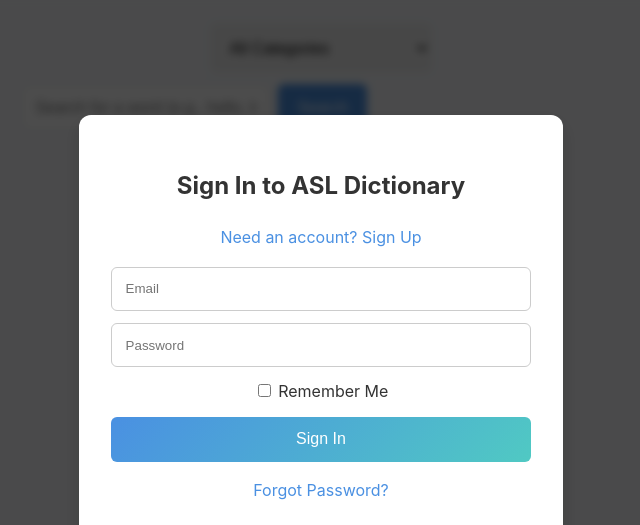
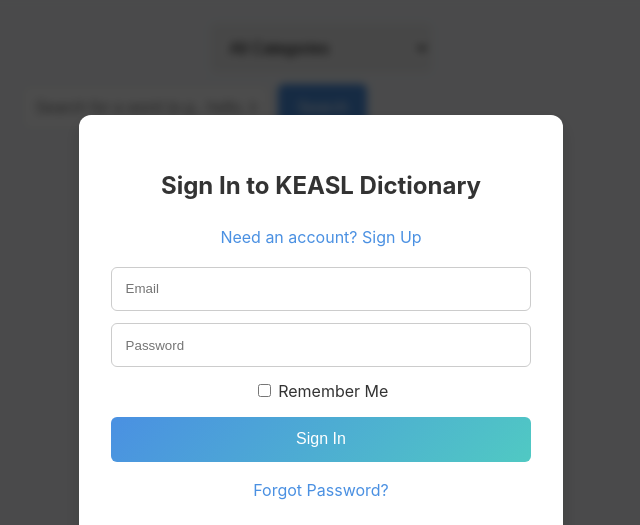
Before and after one commit to wawerumb-ux/ASL-Dictionary, an Electron app: page index.html in a window 1280 px wide. Shown: the top 525 px of the page, without its empty margins (319-959 px from the left). Drawn offline with Linux system fonts and the light colour scheme; a small style sheet from the web is missing.

Commit message:
index.html

```diff
--- a/index.html
+++ b/index.html
@@ -3,7 +3,7 @@
 <head>
     <meta charset="UTF-8">
     <meta name="viewport" content="width=device-width, initial-scale=1.0">
-    <title>ASL Dictionary App</title>
+    <title>KEASL Dictionary App</title>
     <link rel="stylesheet" href="style.css">
     <link rel="manifest" href="manifest.json">
     <meta name="theme-color" content="#4a90e2">
@@ -18,7 +18,7 @@
     <!-- Login Overlay -->
     <div id="loginOverlay" class="overlay">
         <div class="login-modal">
-            <h2 id="authTitle">Sign In to ASL Dictionary</h2>
+            <h2 id="authTitle">Sign In to KEASL Dictionary</h2>
             <p id="authToggle" class="toggle-link" onclick="toggleAuthMode()">Need an account? Sign Up</p>
             <form id="authForm">
                 <input type="email" id="email" placeholder="Email" required>
@@ -142,4 +142,5 @@
         }
     </script>
 </body>
+
 </html>
```
